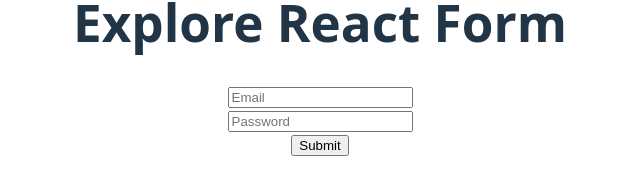
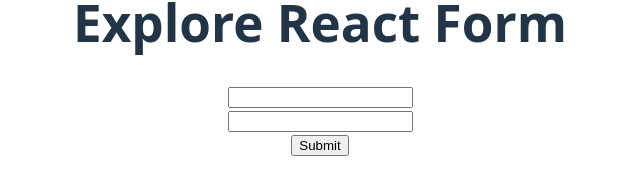
Before and after one commit to aysha3f/explore-react-form, a React (Vite) app: page / in a window 1280 px wide. Shown: the part 342-536 px from the top of the page, without its empty margins (320-960 px from the left). Built offline with nearby package versions, Linux system fonts and the light colour scheme.

Commit message:
controlled and uncontrolled ways to collect form data

```diff
--- a/src/App.jsx
+++ b/src/App.jsx
@@ -3,6 +3,7 @@
 import ControlledFiled from './components/ControlledFilled/ControlledFiled'
 import FormAction from './components/FormAction/FormAction'
 import Simpleform from './components/Simpleform/Simpleform'
+import UnControlledField from './components/UnControlledField/UnControlledField'
 
 function App() {
 
@@ -14,7 +15,8 @@
       <h1>Explore React Form</h1>
       {/* <Simpleform></Simpleform> */}
       {/* <FormAction></FormAction> */}
-      <ControlledFiled></ControlledFiled>
+      {/* <ControlledFiled></ControlledFiled> */}
+      <UnControlledField></UnControlledField>
     </>
   )
 }
--- a/src/components/ControlledFilled/ControlledFiled.jsx
+++ b/src/components/ControlledFilled/ControlledFiled.jsx
@@ -3,26 +3,46 @@
 const ControlledFiled = () => {
 
 const [password, setPassword] = useState('')
+const [error, setError] = useState('');
+
 
    const handleSubmit =(e) => {
    e.preventDefault();
    console.log("submitted")
+
+    //  if(password.length <6){
+    //     setError('Password must be 6 characters or longer.')
+    // }
+    // else{
+    //     setError('')
+    // }
    }
 
    const handlePasswordOnChange = e =>{
     console.log(e.target.value)
+    setPassword(e.target.value);
+
+    if(password.length <6){
+        setError('Password must be 6 characters or longer.')
+    }
+    else{
+        setError('')
+    }
    }
 
 
     return (
         <div>
             <form onSubmit={handleSubmit}>
-        <input type="email" name="email" id="" placeholder='Email' required />
+        <input type="email" name="email" placeholder='Email' required />
         <br />
-        <input type="password" name="password" id=""  placeholder='Password' onChange={handlePasswordOnChange} defaultValue={password} required/>
+        <input type="password" name="password"   placeholder='Password' onChange={handlePasswordOnChange} defaultValue={password} required/>
         <br />
         <input type="submit" value="Submit" />
             </form>
+            <p style={{color:"red"}}>
+                <small>{error}</small>
+            </p>
         </div>
     );
 };
--- /dev/null
+++ b/src/components/UnControlledField/UnControlledField.jsx
@@ -0,0 +1,27 @@
+import React, { useRef } from 'react';
+
+const UnControlledField = () => {
+    const emailRef = useRef('');
+    const passwordRef = useRef('');
+    const handleSubmit = e =>{
+        e.preventDefault();
+        console.log(emailRef.current.value)
+        const email = emailRef.current.value;
+        const password = passwordRef.current.value;
+        console.log(email, password)
+    }
+
+    return (
+        <div>
+            <form onSubmit={handleSubmit}>
+                <input ref={emailRef} type="email" name="" />
+                <br />
+                <input ref={passwordRef} type="password" name="" />
+                <br />
+                <input type="submit" value="Submit" />
+            </form>
+        </div>
+    );
+};
+
+export default UnControlledField;
```
Also changed, not shown: src/___get___ form ___ data.js (+10 -0 lines).
